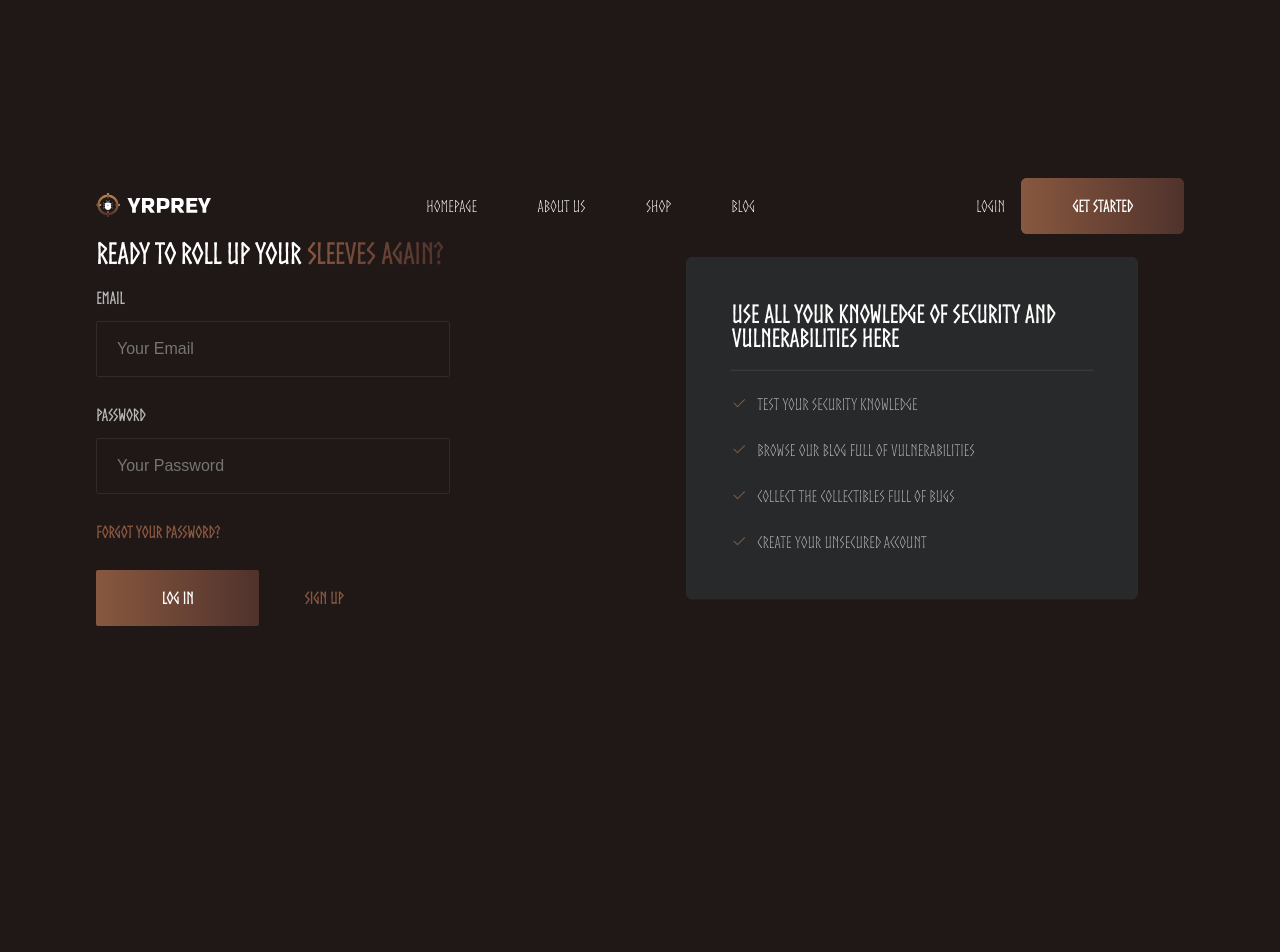
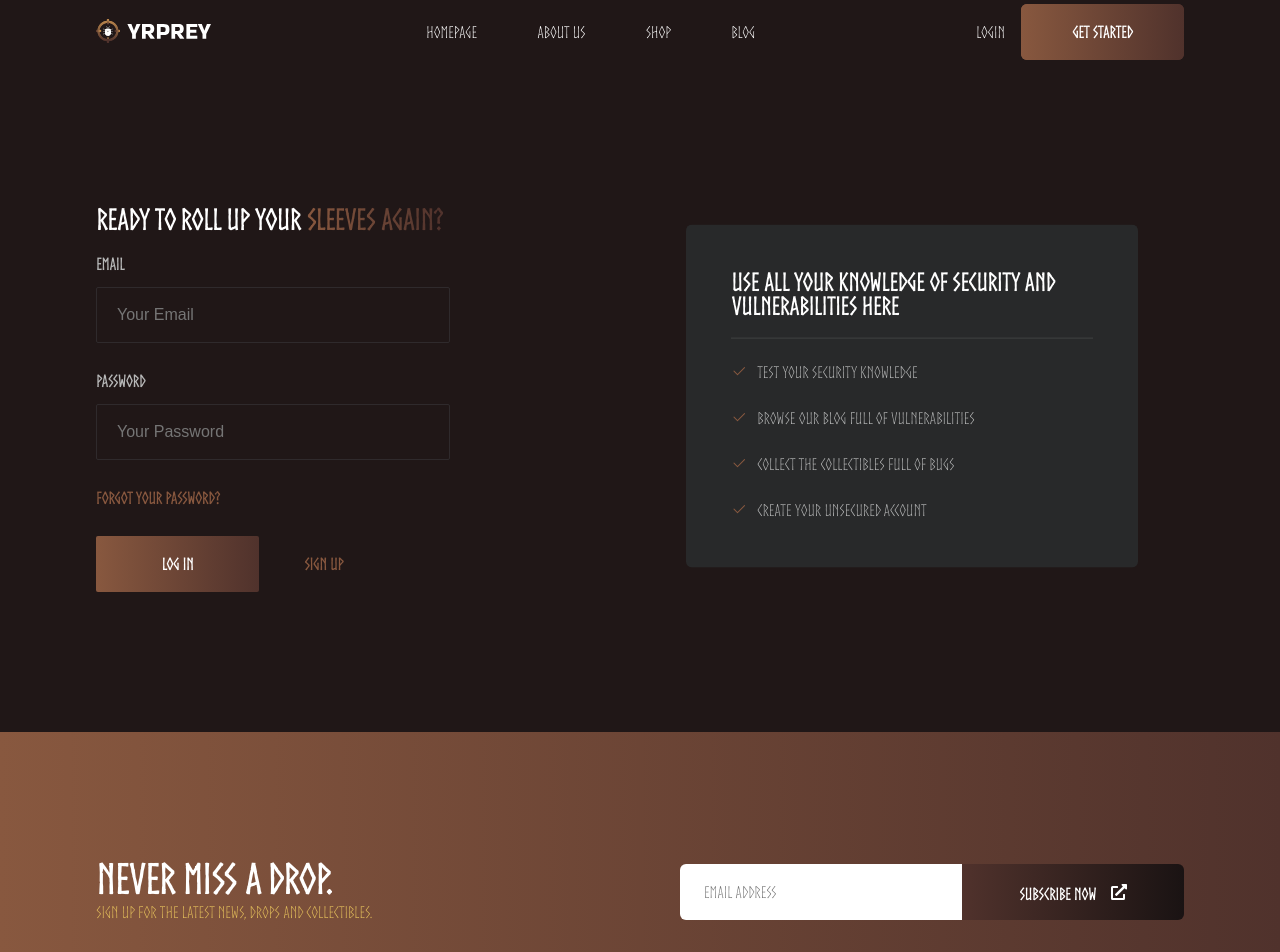
Before and after one commit to vagnermengali/yrprey, a Next.js app: page /login in a window 1280 px wide. Shown: the top 952 px of the page. Before the commit the page ends 800 px from the top, so only its background shows below. Built offline with nearby package versions, Linux system fonts and the light colour scheme.

Commit message:
feat: adding full desktop blog

```diff
--- a/src/components/Routes/Login/index.tsx
+++ b/src/components/Routes/Login/index.tsx
@@ -3,6 +3,7 @@ import { motion } from "framer-motion";
 import Header from "@/components/Header";
 import { StyledLoginSection } from "./style";
 import InfoBanner from "@/components/InfoBanner";
+import Footer from "@/components/Footer";
 
 const Login = () => {
 
@@ -28,7 +29,9 @@ const Login = () => {
             <InfoBanner />
           </div>
         </div>
+        <Footer/>
       </StyledLoginSection>
+
     </motion.div>
   );
 }
--- a/src/components/Routes/Login/style.ts
+++ b/src/components/Routes/Login/style.ts
@@ -3,7 +3,6 @@ import background_login from "@/assets/image/backgrounds/background-login.svg";
 
 export const StyledLoginSection = styled.div`
   width: 100vw;
-  height: 100vh;
   display: flex;
   justify-content: center;
   align-items: center;
@@ -15,6 +14,7 @@ export const StyledLoginSection = styled.div`
     display: flex;
     justify-content: center;
     width: 85%;
+    padding: 140px 0;
   }
   .container-left {
     display: flex;
--- a/src/components/Routes/Register/index.tsx
+++ b/src/components/Routes/Register/index.tsx
@@ -3,6 +3,7 @@ import { motion } from "framer-motion";
 import Header from "@/components/Header";
 import { StyledRegisterSection } from "./style";
 import InfoBanner from "@/components/InfoBanner";
+import Footer from "@/components/Footer";
 
 const Register = () => {
 
@@ -29,6 +30,7 @@ const Register = () => {
             <InfoBanner />
           </div>
         </div>
+        <Footer />
       </StyledRegisterSection>
     </motion.div>
   );
--- a/src/components/Routes/Register/style.ts
+++ b/src/components/Routes/Register/style.ts
@@ -3,7 +3,6 @@ import background_login from "@/assets/image/backgrounds/background-register.svg
 
 export const StyledRegisterSection = styled.div`
   width: 100vw;
-  height: 100vh;
   display: flex;
   justify-content: center;
   align-items: center;
@@ -15,6 +14,7 @@ export const StyledRegisterSection = styled.div`
     display: flex;
     justify-content: center;
     width: 85%;
+    padding: 140px 0;
   }
   .container-left {
     display: flex;
```
